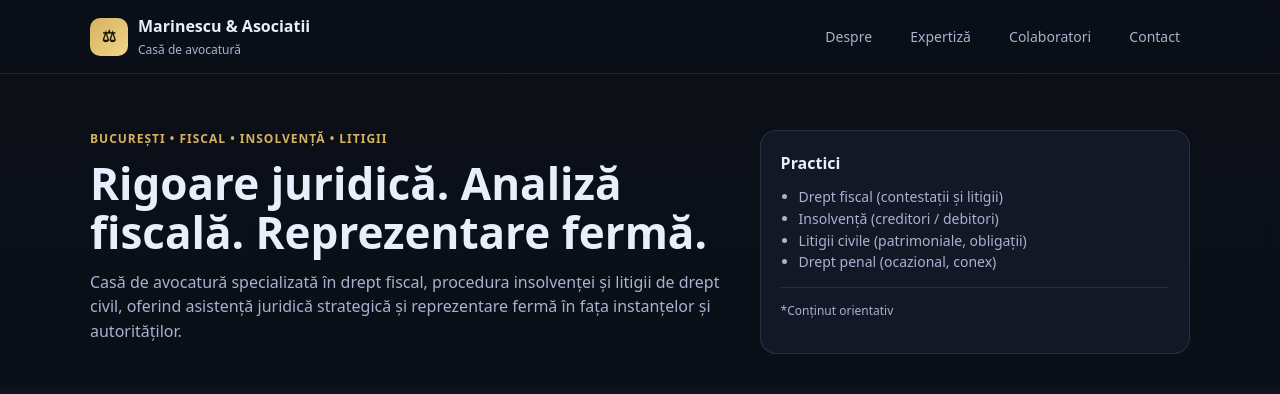
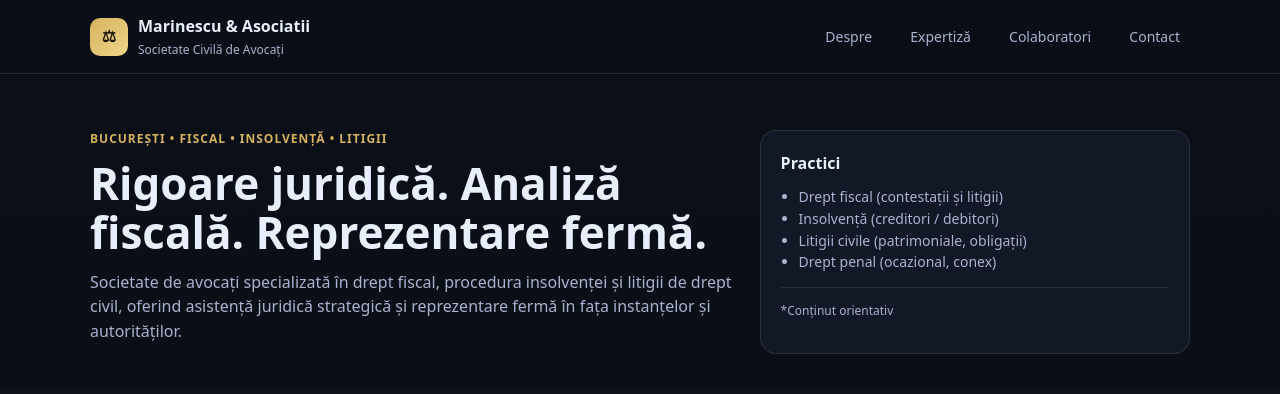
Before and after one commit to weberdragos/mpulsemetal, a plain HTML site: page index.html in a window 1280 px wide. Shown: the top 394 px of the page. Drawn offline with Linux system fonts and the light colour scheme.

Commit message:
Update index.html

```diff
--- a/index.html
+++ b/index.html
@@ -3,8 +3,8 @@
 <head>
   <meta charset="utf-8" />
   <meta name="viewport" content="width=device-width, initial-scale=1" />
-  <title>Marinescu & Asociatii | Casă de Avocatură</title>
-  <meta name="description" content="Casă de avocatură – drept fiscal, insolvență, litigii civile, asistență juridică ocazională în materie penală. București." />
+  <title>Marinescu & Asociatii | Societate Civilă de Avocați</title>
+  <meta name="description" content="Societate Civilă de Avocați – drept fiscal, insolvență, litigii civile, asistență juridică ocazională în materie penală. București." />
 
   <style>
     :root{
@@ -196,7 +196,7 @@
         <div class="brand-mark">⚖︎</div>
         <div class="brand-text">
           <strong>Marinescu & Asociatii</strong>
-          <small>Casă de avocatură</small>
+          <small>Societate Civilă de Avocați</small>
         </div>
       </a>
 
@@ -217,7 +217,7 @@
           <p class="eyebrow">București • Fiscal • Insolvență • Litigii</p>
           <h1>Rigoare juridică. Analiză fiscală. Reprezentare fermă.</h1>
           <p class="lead">
-            Casă de avocatură specializată în drept fiscal, procedura insolvenței și litigii
+            Societate de avocați specializată în drept fiscal, procedura insolvenței și litigii
             de drept civil, oferind asistență juridică strategică și reprezentare fermă
             în fața instanțelor și autorităților.
           </p>
```
